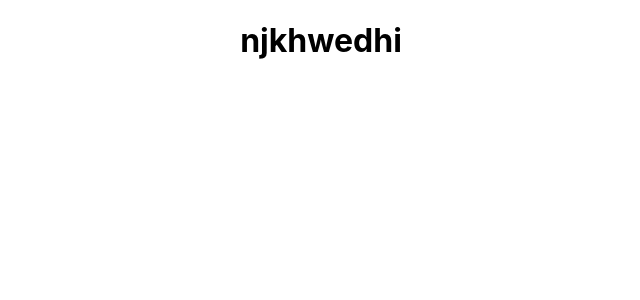
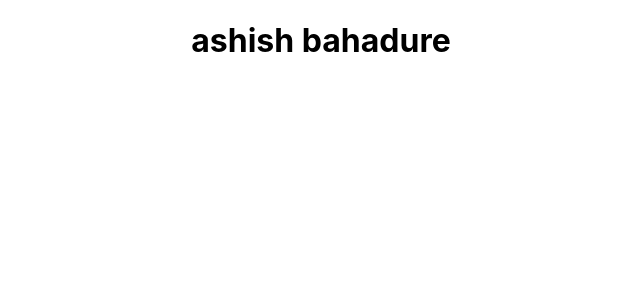
Before and after one commit to KRUSHNA2002/SchoolProject, a React (Create React App) app: page / in a window 1280 px wide. Shown: the top 300 px of the page, without its empty margins (319-959 px from the left). Built offline with nearby package versions, Linux system fonts and the light colour scheme.

Commit message:
change this code  app

```diff
--- a/src/App.js
+++ b/src/App.js
@@ -4,7 +4,7 @@ import './App.css';
 function App() {
   return (
     <div className="App">
-      <h1>njkhwedhi</h1>
+      <h1>ashish bahadure</h1>
     </div>
   );
 }
```
